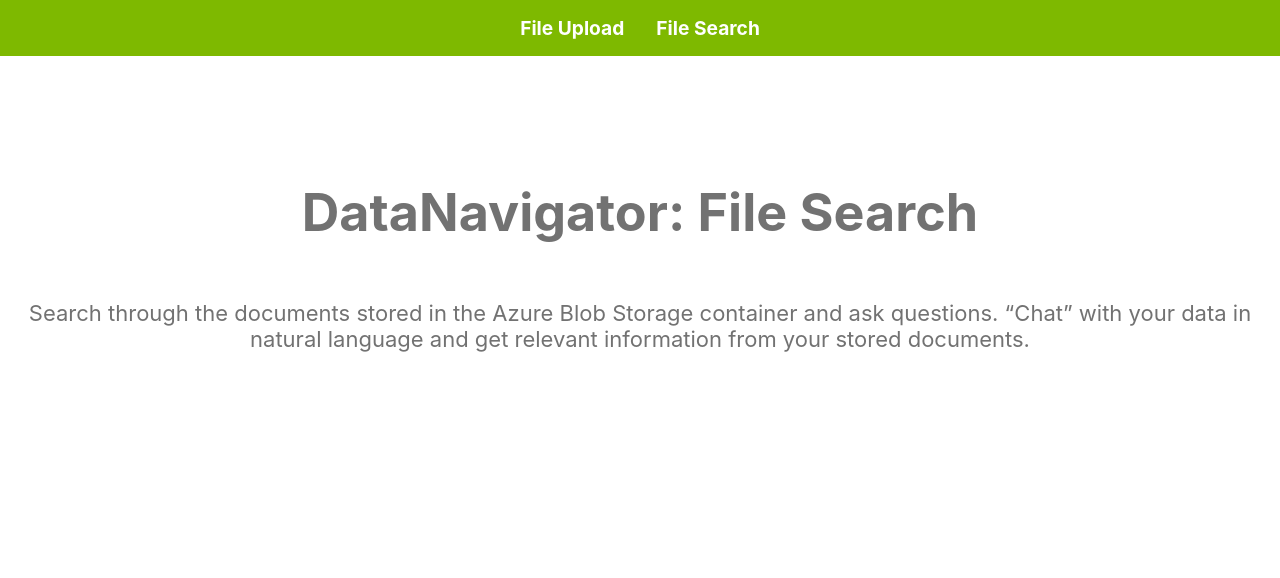
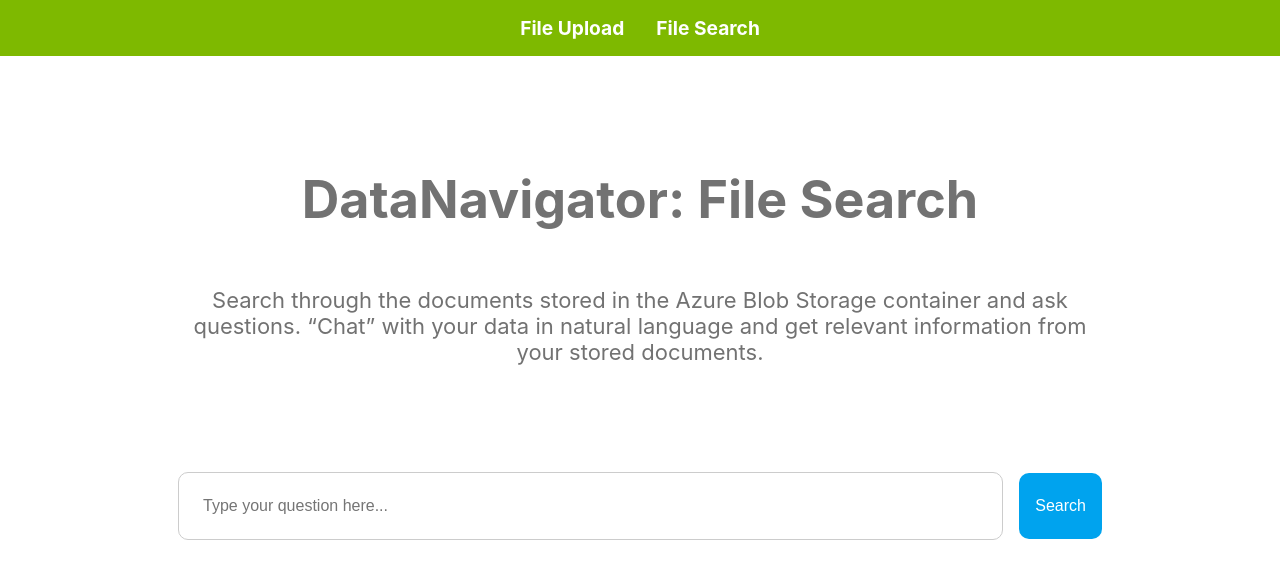
Before and after one commit to aa3281/data-navigator, a React (Create React App) app: page /file-search in a window 1280 px wide. Shown: the top 578 px of the page. Built offline with nearby package versions, Linux system fonts and the light colour scheme.

Commit message:
Add Search Input Area

```diff
--- a/src/App.scss
+++ b/src/App.scss
@@ -1,55 +1,17 @@
+/* General App Styling */
 .App {
   text-align: center;
   display: grid;
   grid-template:
     '. . appheader . .'
-    '. . fileupload . .';
+    '. . fileupload . .'
+    '. . searchcontainer . .';
   color: #727272;
   background-color: #fff;
   margin: 1.5rem;
 }
 
-a {
-  color: #00a3ee;
-}
-
-.App-logo {
-  height: 40vmin;
-  pointer-events: none;
-}
-
-@media (prefers-reduced-motion: no-preference) {
-  .App-logo {
-    animation: App-logo-spin infinite 20s linear;
-  }
-}
-
-
-
-.response-section-title {
-  color: #00a3ee;
-}
-
-.upload-input-section {
-  padding-bottom: 100px;
-}
-
-.file-upload {
-  grid-area: fileupload;
-}
-
-.file-upload-results {
-  margin: 100px 0;
-  text-align: left;
-}
-
-.response-section {
-  padding: 1.5rem;
-  margin: 1.5rem 0rem;
-  border: solid 1px #00a3ee;
-  border-radius: 10px;
-}
-
+/* Header Styling */
 .App-header {
   min-height: 45vh;
   display: flex;
@@ -58,30 +20,88 @@
   justify-content: center;
   font-size: calc(10px + 2vmin);
   grid-area: appheader;
+  width: 75%;
+  margin: 0 auto;
 
   p {
     font-size: calc(10px + 1.5vmin);
   }
 }
 
-.App-link {
-  color: #00a3ee;
-}
+/* Navigation Styling */
+.navigation {
+  background-color: #7EB900;
+  padding: 1rem;
 
-.logo-circle {
-  width: 3.5rem;
-  height: 3.5rem;
-  display: flex;
-  justify-content: center;
-  align-items: center;
-  border-radius: 50%;
-  background-color: var(--c-action-primary-accent);
+  ul {
+    list-style-type: none;
+    margin: 0;
+    padding: 0;
+    display: flex;
+    justify-content: center;
 
-  svg {
-    max-width: 1.5rem;
+    li {
+      margin: 0 1rem;
+
+      a {
+        color: white;
+        text-decoration: none;
+        font-size: 1.2rem;
+        font-weight: 700;
+
+        &:hover {
+          text-decoration: underline;
+        }
+      }
+    }
   }
 }
 
+/* Search Container Styling */
+.search-container {
+  display: flex;
+  justify-content: center;
+  margin-top: 2rem;
+  grid-area: searchcontainer;
+}
+
+.search-form {
+  display: flex;
+  align-items: center;
+  width: 75%;
+}
+
+.search-input {
+  padding: 1.5rem;
+  font-size: 1rem;
+  border: 1px solid #ccc;
+  border-radius: 10px;
+  width: 100%;
+  margin-right: 1rem;
+}
+
+.search-button {
+  padding: 1.5rem 1rem;
+  font-size: 1rem;
+  color: white;
+  background-color: #00a3ee;
+  border: none;
+  border-radius: 10px;
+  cursor: pointer;
+}
+
+.search-button:hover {
+  background-color: #0056b3;
+}
+
+/* File Upload Styling */
+.file-upload {
+  grid-area: fileupload;
+}
+
+.upload-input-section {
+  padding-bottom: 100px;
+}
 
 .upload-area {
   margin-top: 1.25rem;
@@ -138,7 +158,7 @@
 
 .btn-primary {
   background-color: #00a3ee;
-  color: #fff
+  color: #fff;
 }
 
 .btn-secondary {
@@ -155,6 +175,47 @@
   }
 }
 
+/* File Upload Results Styling */
+.file-upload-results {
+  margin: 100px 0;
+  text-align: left;
+}
+
+.response-section {
+  padding: 1.5rem;
+  margin: 1.5rem 0rem;
+  border: solid 1px #00a3ee;
+  border-radius: 10px;
+}
+
+.response-section-title {
+  color: #00a3ee;
+}
+
+/* General Element Styling */
+a {
+  color: #00a3ee;
+}
+
+.App-link {
+  color: #00a3ee;
+}
+
+.logo-circle {
+  width: 3.5rem;
+  height: 3.5rem;
+  display: flex;
+  justify-content: center;
+  align-items: center;
+  border-radius: 50%;
+  background-color: var(--c-action-primary-accent);
+
+  svg {
+    max-width: 1.5rem;
+  }
+}
+
+/* Loading Icon Animation */
 @keyframes App-logo-spin {
   from {
     transform: rotate(0deg);
@@ -165,41 +226,13 @@
   }
 }
 
-
 .loading-icon {
   display: inline-block;
   font-size: 2rem; /* Adjust size as needed */
   animation: App-logo-spin 2s linear infinite;
 }
 
-.navigation {
-  background-color: #7EB900;
-  padding: 1rem;
-
-  ul {
-    list-style-type: none;
-    margin: 0;
-    padding: 0;
-    display: flex;
-    justify-content: center;
-
-    li {
-      margin: 0 1rem;
-
-      a {
-        color: white;
-        text-decoration: none;
-        font-size: 1.2rem;
-        font-weight: 700;
-
-        &:hover {
-          text-decoration: underline;
-        }
-      }
-    }
-  }
-}
-
+/* Miscellaneous Styling */
 .file-upload, .file-search {
   margin-top: 2rem;
 }
--- a/src/fileSearch.js
+++ b/src/fileSearch.js
@@ -1,6 +1,18 @@
-import React from 'react';
+import React, { useState } from 'react';
 
 const FileSearch = () => {
+  const [query, setQuery] = useState("");
+
+  const handleInputChange = (event) => {
+    setQuery(event.target.value);
+  };
+
+  const handleSubmit = (event) => {
+    event.preventDefault();
+    // For now, we will just log the query
+    console.log("Search query submitted: ", query);
+  };
+
   return (
     <>
       <header className="App-header">
@@ -9,7 +21,18 @@
           Search through the documents stored in the Azure Blob Storage container and ask questions. “Chat” with your data in natural language and get relevant information from your stored documents.
         </p>
       </header>
-
+      <div className="search-container">
+        <form onSubmit={handleSubmit} className="search-form">
+          <input
+            type="text"
+            placeholder="Type your question here..."
+            value={query}
+            onChange={handleInputChange}
+            className="search-input"
+          />
+          <button type="submit" className="search-button">Search</button>
+        </form>
+      </div>
     </>
   );
 };
```
Lines whose indentation alone changed are shown as unchanged.
